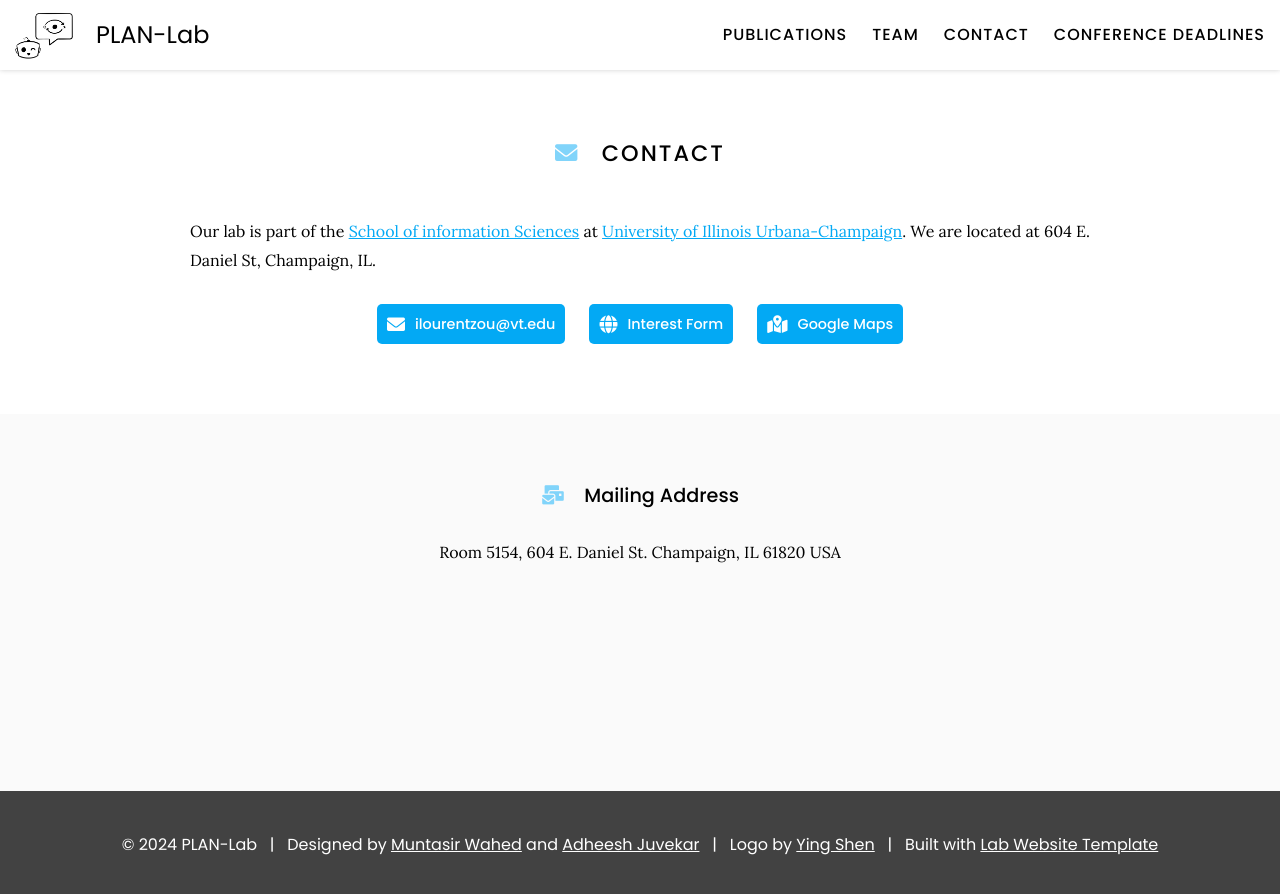
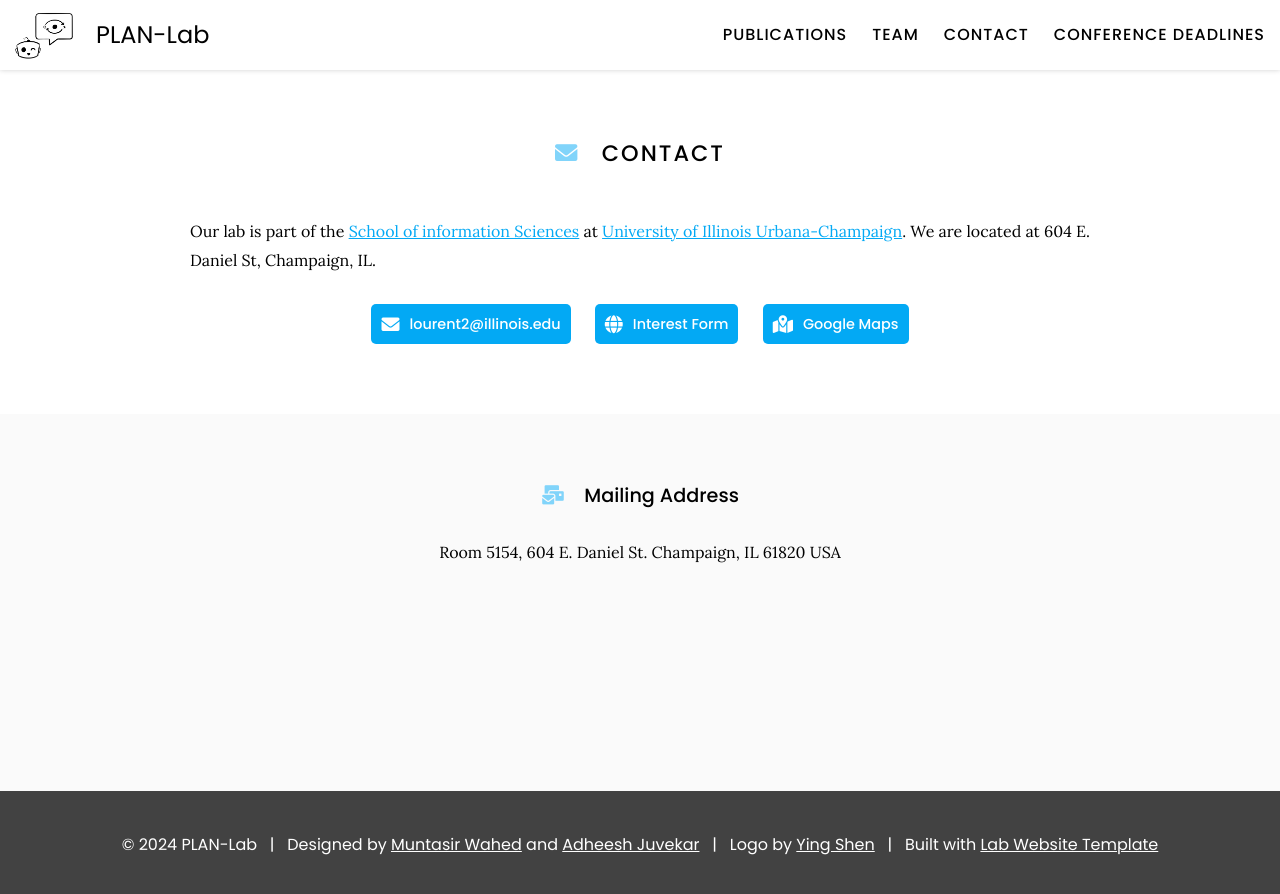
Before and after one commit to XiaonaZhou/plan-lab.github.io, a Jekyll site: the page built from contact/index.md, in a window 1280 px wide. Shown: the top 894 px of the page. Built offline with Jekyll 4.4.1, drawn with Linux system fonts in a browser that asks for light colours.

Commit message:
Update index.md

```diff
--- a/contact/index.md
+++ b/contact/index.md
@@ -13,9 +13,9 @@
   include link.html
   type="email"
   icon=""
-  text="ilourentzou@vt.edu"
+  text="lourent2@illinois.edu"
   tooltip=""
-  link="ilourentzou@vt.edu"
+  link="lourent2@illinois.edu"
   style="button"
 %}
 {%
@@ -33,7 +33,7 @@
   icon=""
   text="Google Maps"
   tooltip="Our location on Google Maps for easy navigation"
-  link="https://goo.gl/maps/m9yuhjPbBPNzfyUr8"
+  link="https://maps.app.goo.gl/gJjbiwgue9RRK7yJ7"
   style="button"
 %}
 {:.center}
```
